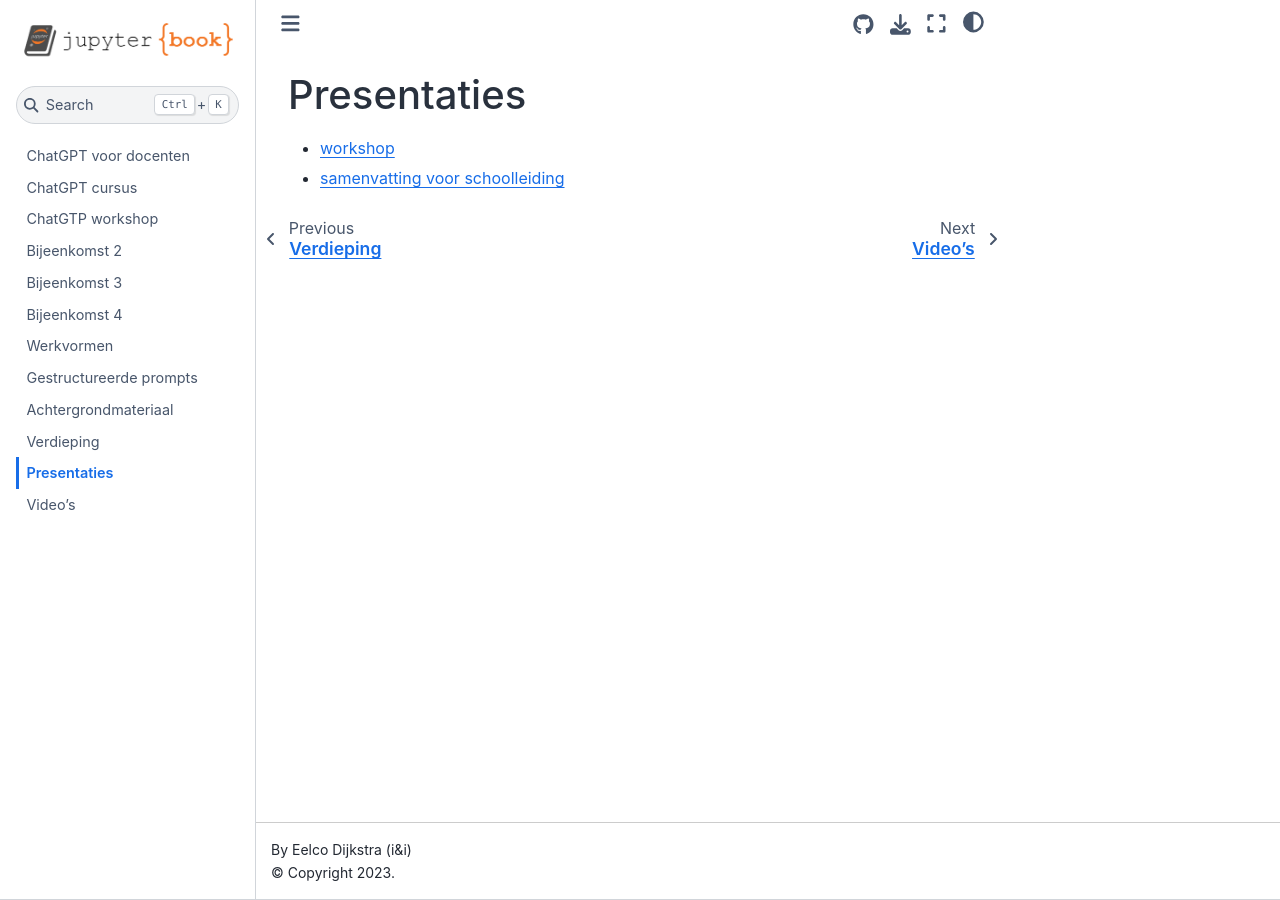
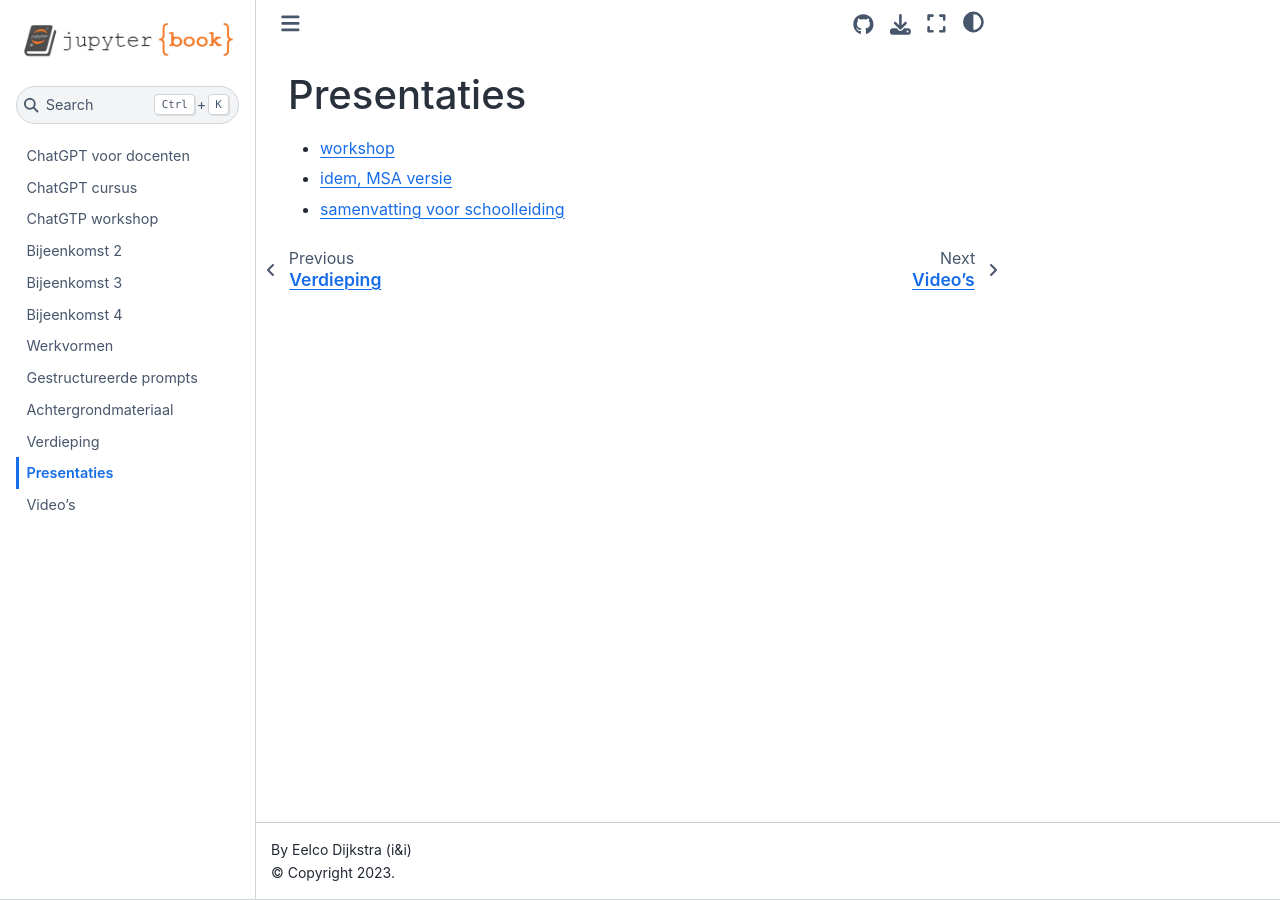
Before and after one commit to infvo/chatgptbook, a Jupyter Book: the page built from presentaties.md, in a window 1280 px wide. Built offline with Jupyter Book 1.0.4 settings and Sphinx 7.4.7 and the Sphinx Book theme 1.1.4, drawn with Linux system fonts in a browser that asks for light colours.

Commit message:
Update presentaties.md

```diff
--- a/presentaties.md
+++ b/presentaties.md
@@ -1,4 +1,5 @@
 # Presentaties
 
 * [workshop](https://docs.google.com/presentation/d/1PjTYzbPfQ8eWhUmvBzgU-o_YVG58sRgWjtnKERLLisc/edit?usp=sharing)
+* [idem, MSA versie](https://docs.google.com/presentation/d/1eUMMtk5poRsfvxePPAlOLbT5_rm22JasuRGXS5gbXGc/edit?usp=sharing)
 * [samenvatting voor schoolleiding](https://docs.google.com/presentation/d/1sYtE7DcxzFkXlYoHc9PLDp6qOYUeRqnDtB6M1lYTZP0/edit?usp=sharing)
```
